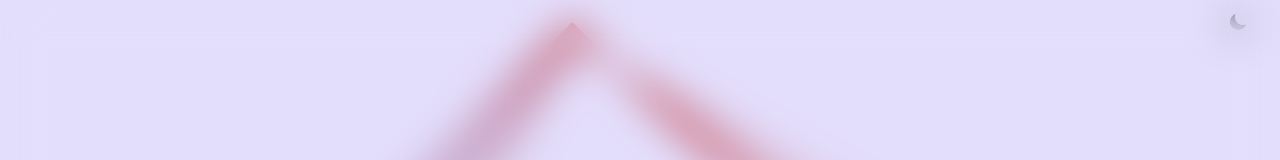
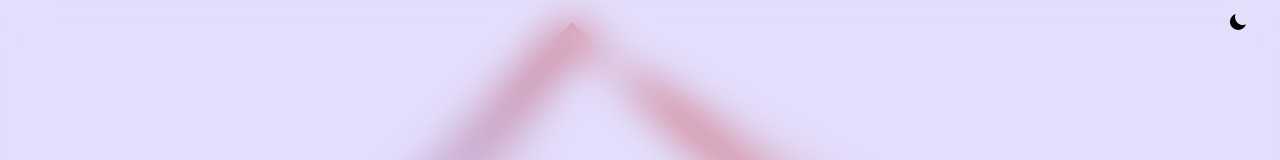
Before and after one commit to eirikkv95/portfolio, a React (Create React App) app in the folder portfolio/: page / in a window 1280 px wide. Shown: the top 160 px of the page. Built offline with nearby package versions, Linux system fonts and the light colour scheme.

Commit message:
z-index added

```diff
--- a/portfolio/src/components/navigation/navigation.js
+++ b/portfolio/src/components/navigation/navigation.js
@@ -22,6 +22,7 @@ const Nav = styled.nav`
   top: 0;
   right: 0;
   margin: 1rem 3rem 0 0;
+  z-index: 9999;
 `;
 const Ul = styled.ul`
   display: flex;
```
